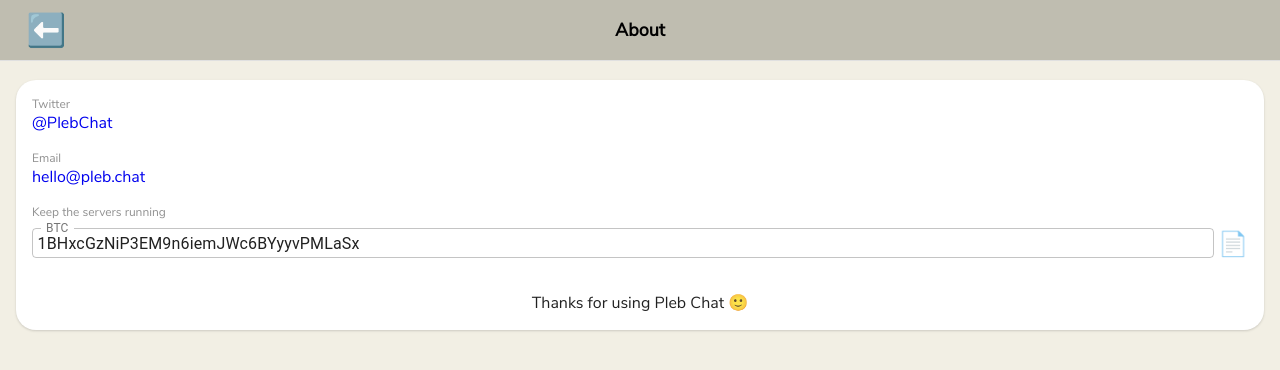
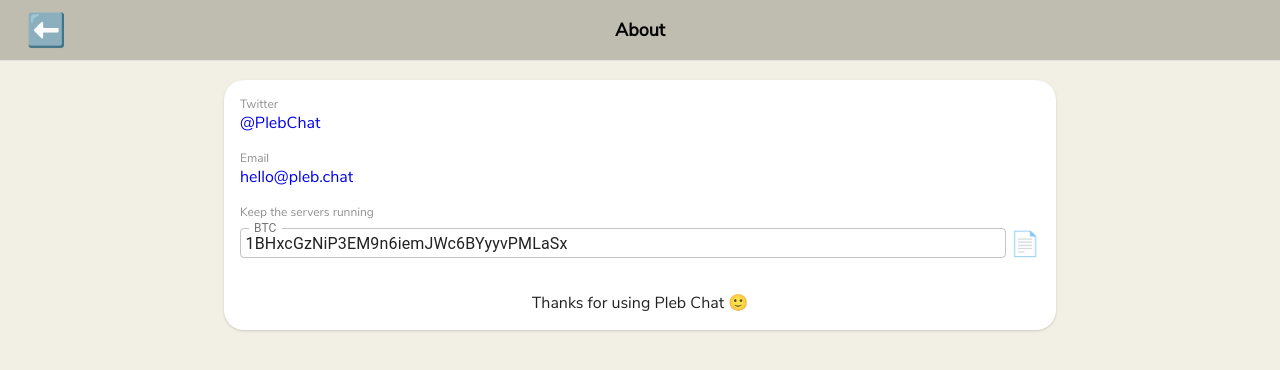
Before and after one commit to nprz/pleb.chat.client, a React (Create React App) app: page /about in a window 1280 px wide. Shown: the top 370 px of the page. Built offline with nearby package versions, Linux system fonts and the light colour scheme; the HTML template or start-up script is replaced by a standard one; what graphql.macro would draw is missing.

Commit message:
max width on settings and about

```diff
--- a/src/pages/About.js
+++ b/src/pages/About.js
@@ -14,6 +14,7 @@
     borderRadius: 20,
     marginTop: "5rem",
     width: "calc(100% - 4rem)",
+    maxWidth: 800,
     padding: "1rem",
     display: "flex",
     justifyContent: "center",
--- a/src/pages/Settings.js
+++ b/src/pages/Settings.js
@@ -17,6 +17,7 @@
     borderRadius: 20,
     marginTop: "5rem",
     width: "calc(100% - 4rem)",
+    maxWidth: 800,
     padding: "1rem",
     display: "flex",
     justifyContent: "center",
```
